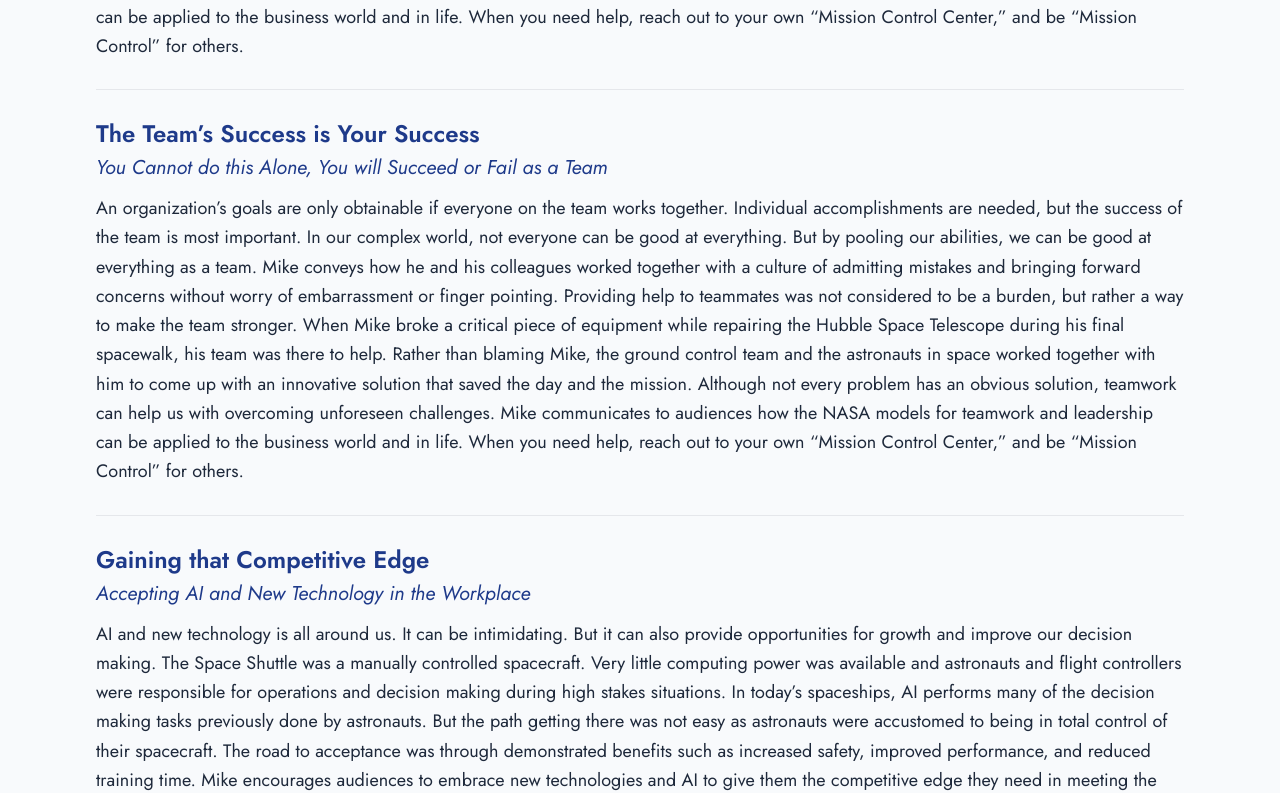
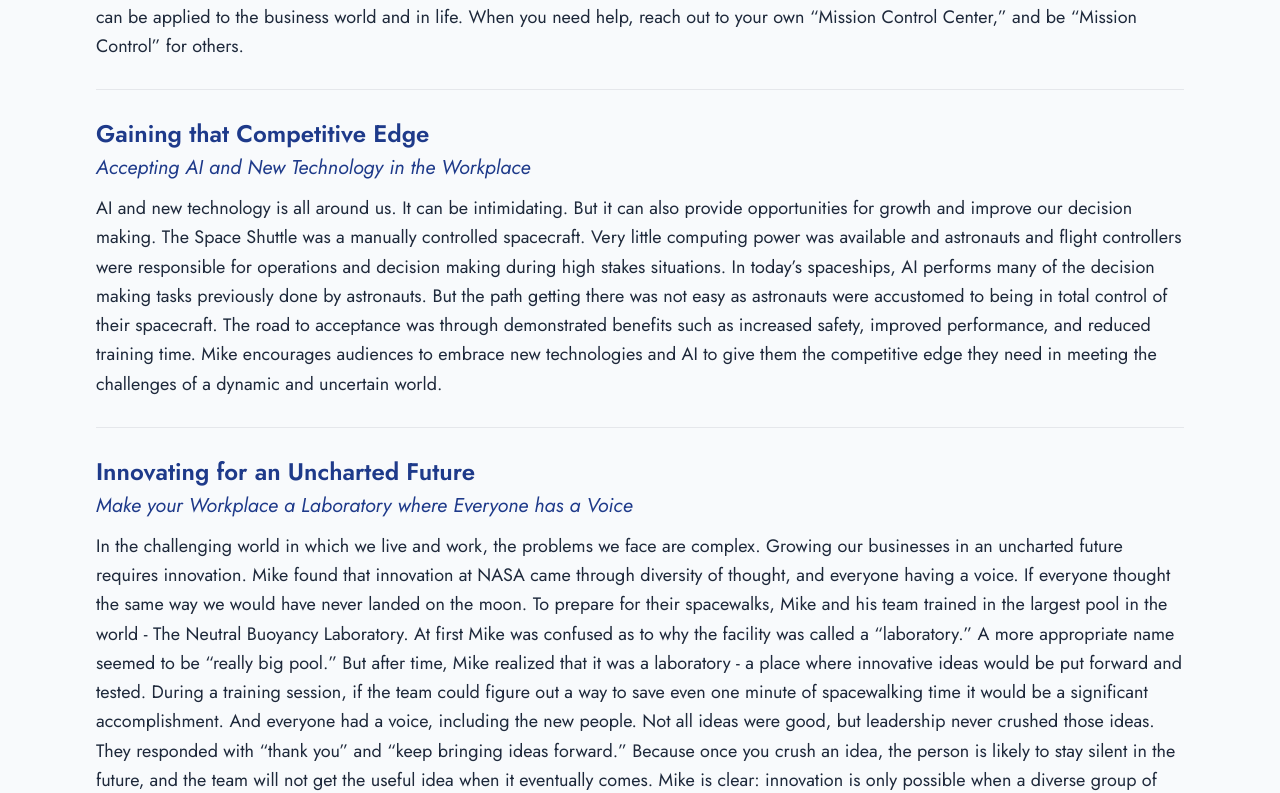
Before and after one commit to jakebox/mikemassiminospeaking.com, a React (Vite) app: page / in a window 1280 px wide. Shown: the part 3868-4661 px from the top of the page. Built offline with nearby package versions, Linux system fonts and the light colour scheme.

Commit message:
Minor changes

```diff
--- a/src/components/Summary.jsx
+++ b/src/components/Summary.jsx
@@ -1,7 +1,7 @@
 import React from "react";
 
 const summaryText = [
-  "Mike Massimino is a four-time spacewalker on two missions to the Hubble Space Telescope, including the final Hubble servicing mission which has been called the most dangerous and complex mission in space shuttle history. But he is more than an astronaut – he is a recurring character on <i>The Big Bang Theory</i>, a bestselling author, an engineering professor, an MIT Ph.D, and a popular guest on news and late-night television programs.",
+  "Mike Massimino is a four-time spacewalker on two missions to the Hubble Space Telescope, including the final Hubble servicing mission which has been called the most dangerous and complex mission in space shuttle history. But he is more than an astronaut – he is a recurring character on <i>The Big Bang Theory</i>, a bestselling author, an engineering professor, an MIT Ph.D, and a popular guest on morning shows, news programs and late-night television.",
   "Mike uses humor and his unique storytelling ability to inspire audiences to identify the passion in their work, use teamwork and innovation to solve problems, provide leadership in the face of adversity and change, and never give up when pursuing a goal. Mike has written 3 books including his NY Times Bestselling memoir <i>Spaceman</i>, and his most recent book <i>Moonshot: A NASA Astronaut’s Guide to Achieving the Impossible</i> which distills stories and insights from NASA into an actionable guide for success in business and in life. Mike is clear, “We all have our own personal “moon shots” we’d like to take in life, but as mission control will tell you, doing one big thing really means getting a thousand little things right along the way.”",
 ];
 
--- a/src/data/featuredMedia.yml
+++ b/src/data/featuredMedia.yml
@@ -1,10 +1,10 @@
 newspaper_cards:
   - title: "Mike Massimino in the Wall Street Journal"
-    link: "https://www.wsj.com/science/space-astronomy/an-astronaut-with-bad-eyesight-and-a-fear-of-heights-bc226bf3?st=q2kxl1nnnv8wbem&reflink=desktopwebshare_permalink"
+    link: "documents/An Astronaut With 'Bad Eyesight and a Fear of Heights' - Wall Street Journal.pdf"
     image: "assets/images/print_media/wsj.png"
 
   - title: "The New York Times: How to Savor Like Like an Astronaut"
-    link: "https://www.nytimes.com/2024/02/02/well/live/life-gratitude-massimino.html"
+    link: "documents/How to Savor Life Like an Astronaut - New York Times.pdf"
     image: "assets/images/print_media/nyt.png"
 
   - title: "Fortune Magazine: This astronaut was rejected by NASA three times. Here are his secrets to perseverance"
--- a/src/data/speeches.yml
+++ b/src/data/speeches.yml
@@ -1,14 +1,10 @@
 - title: "Be Ready for the Future"
   subtitle: "Change is Inevitable, Accept and Embrace It"
-  body: "Companies go through reorganizations and changes to grow their business and prepare for future opportunities in the changing marketplace. Often these transformations are met with resistance by team members who are happy with the way things are, but leadership needs to clearly communicate the benefits of these changes to gain buy- in. Mike relates changes in the space program to changes in today’s business world. During his career, NASA pivoted from working independently to embarking on global partnerships with the space faring countries of the world including Russia, and commercial partnerships with private space companies. Leadership made it clear that although many would be uncomfortable with these changes, they were needed to secure the future of space exploration, improve international relations, and stimulate a new space economy. Mike encourages audiences that although they may have an initial reluctance to accept change, they should embrace it as an opportunity for future greatness and success."
+  body: "Companies go through reorganizations and changes to grow their business and prepare for future opportunities in the changing marketplace. Often these transformations are met with resistance by team members who are happy with the way things are, but leadership needs to clearly communicate the benefits of these changes to gain buy-in. Mike relates changes in the space program to changes in today’s business world. During his career, NASA pivoted from working independently to embarking on global partnerships with the space faring countries of the world including Russia, and commercial partnerships with private space companies. Leadership made it clear that although many would be uncomfortable with these changes, they were needed to secure the future of space exploration, improve international relations, and stimulate a new space economy. Mike encourages audiences that although they may have an initial reluctance to accept change, they should embrace it as an opportunity for future greatness and success."
 
 - title: "Being Resilient and Adaptable in Challenging Times"
   subtitle: "When you think all hope is Lost, Find Another Way Around"
   body: "Sometimes forces out of our control can make moving forward difficult. In spite of our best efforts we often get knocked down repeatedly. But we need to find a way around that next obstacle. Mike encourages audiences: When the odds are against you, do it anyway. Mike’s dream of becoming an astronaut began when he was six years old watching Neil Armstrong take the first steps on the moon. The path to achieving this dream was wrought with unexpected challenges, failures, disappointments, and self-doubt. Mike was rejected three times by NASA including a medical disqualification which Mike overcame by teaching his eyes and brain to “see better.” His persistence paid off when he was selected to be an astronaut on his fourth try. This same resilience was needed after earning his astronaut wings to persevere through the setbacks, tragedies, and technical challenges that Mike experienced in his astronaut career. Mike stresses that as long as you keep trying, no matter the obstacles, achieving a goal is possible."
-
-- title: "The Team’s Success is Your Success"
-  subtitle: "You Cannot do this Alone, You will Succeed or Fail as a Team"
-  body: "An organization’s goals are only obtainable if everyone on the team works together. Individual accomplishments are needed, but the success of the team is most important. In our complex world, not everyone can be good at everything. But by pooling our abilities, we can be good at everything as a team. Mike conveys how he and his colleagues worked together with a culture of admitting mistakes and bringing forward concerns without worry of embarrassment or finger pointing. Providing help to teammates was not considered to be a burden, but rather a way to make the team stronger. When Mike broke a critical piece of equipment while repairing the Hubble Space Telescope during his final spacewalk, his team was there to help. Rather than blaming Mike, the ground control team and the astronauts in space worked together with him to come up with an innovative solution that saved the day and the mission. Although not every problem has an obvious solution, teamwork can help us with overcoming unforeseen challenges. Mike communicates to audiences how the NASA models for teamwork and leadership can be applied to the business world and in life. When you need help, reach out to your own “Mission Control Center,” and be “Mission Control” for others."
 
 - title: "The Team’s Success is Your Success"
   subtitle: "You Cannot do this Alone, You will Succeed or Fail as a Team"
```
Also changed, not shown: 2 other files (tests, documents, lock files or other folders).
